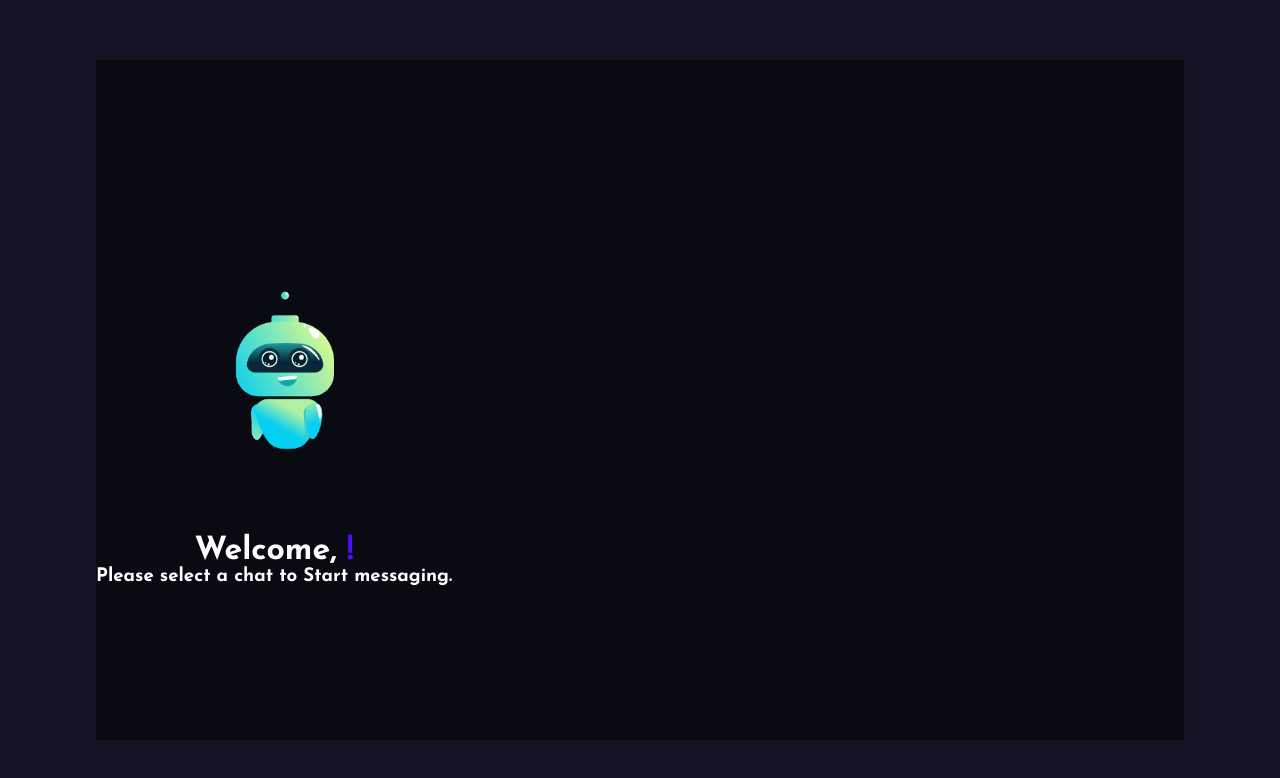
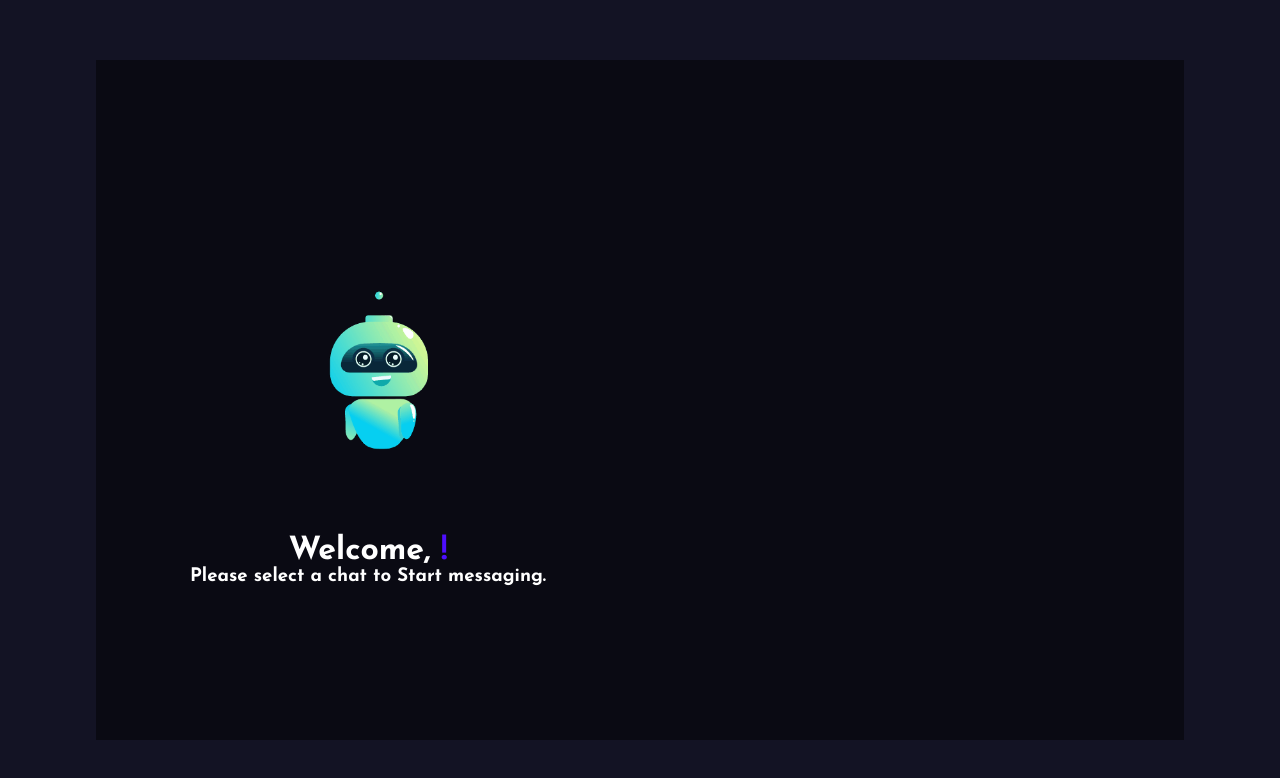
Before and after one commit to IIM-Creative-Technology/NODEJS-SOCKETIO-IIM-A4-DW1-GROUPE2, a React (Create React App) app in the folder front/: page / in a window 1280 px wide. Shown: the top 778 px of the page. Built offline with nearby package versions, Linux system fonts and the light colour scheme; no server answers; sample sign-in values are in the browser's storage.

Commit message:
Centering welcome

```diff
--- a/front/src/components/Welcome.jsx
+++ b/front/src/components/Welcome.jsx
@@ -40,6 +40,10 @@ const Container = styled.div`
   align-items: center;
   color: white;
   flex-direction: column;
+  width: 50%;
+  @media screen and (max-width: 720px) {
+    width: 100%;
+  }
   img {
     height: 20rem;
   }
```
